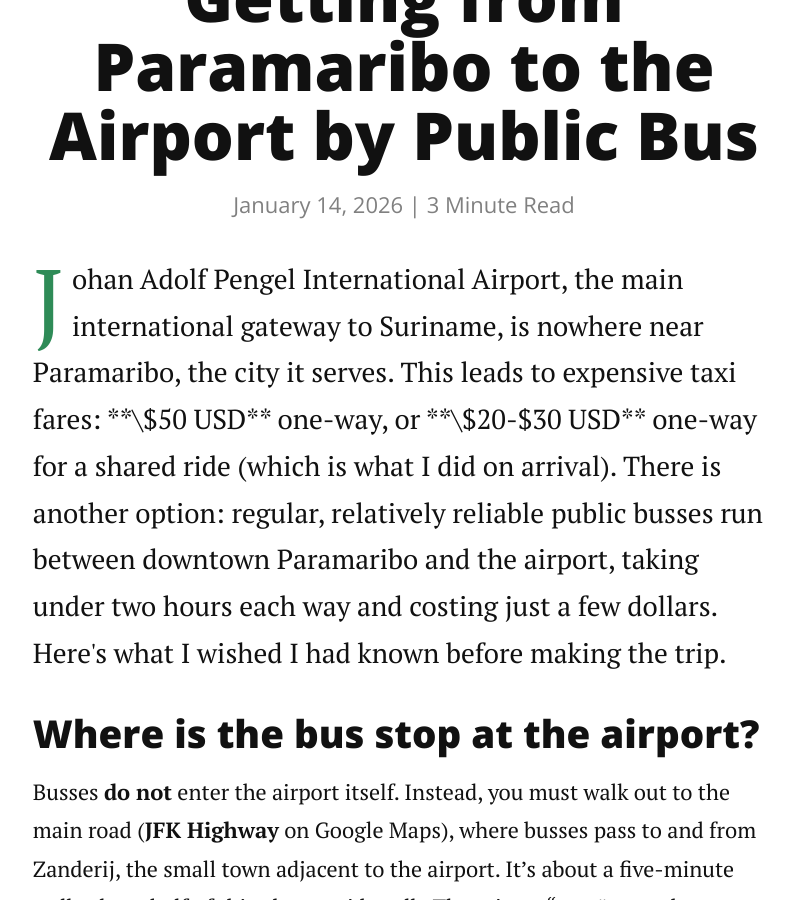
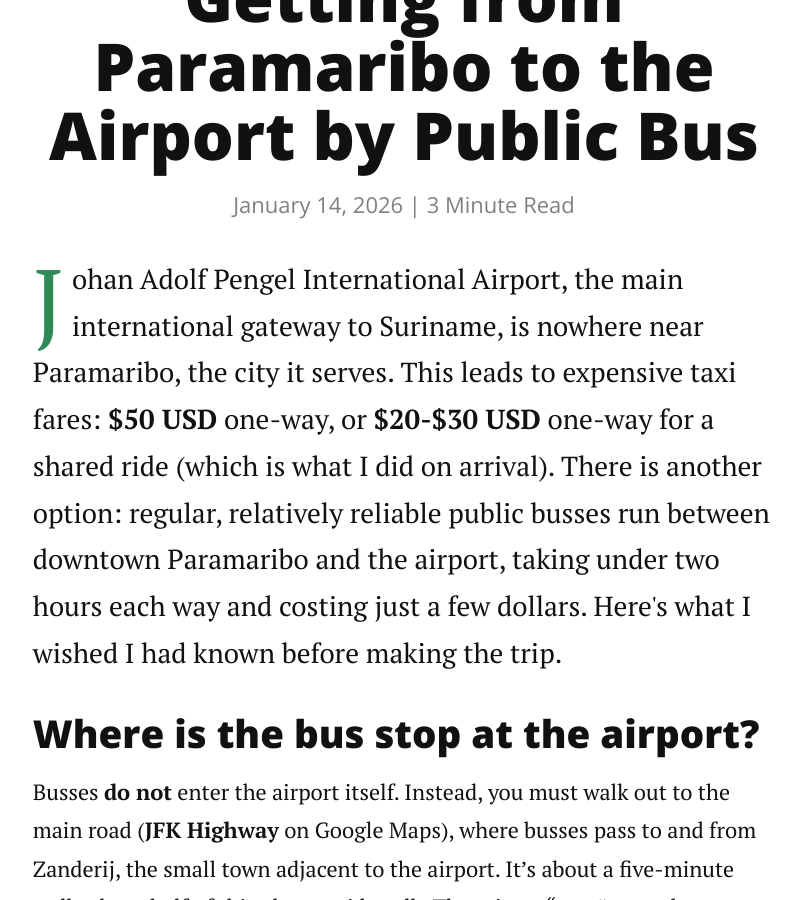
Before and after one commit to RatherBeExploring/ratherbeexploring.github.io, a Jekyll site: the page built from _posts/2026-01-14-paramaribo-airport-bus.markdown, in a window 1280 px wide and 900 px high, scrolled down 744 px. Shown: the whole window, without its empty margins (236-1037 px from the left). Built offline with Jekyll 4.4.1, drawn with Linux system fonts in a browser that asks for light colours; nearby versions of some CDN libraries.

Commit message:
Update 2026-01-14-paramaribo-airport-bus.markdown
Fixing bolding again

```diff
--- a/_posts/2026-01-14-paramaribo-airport-bus.markdown
+++ b/_posts/2026-01-14-paramaribo-airport-bus.markdown
@@ -6,7 +6,7 @@ description: "Yes, there is a public bus to and from the airport, and yes, it's
 image: surinamefeatured.jpg
 ---
 
-<p class="intro"><span class="dropcap">J</span>ohan Adolf Pengel International Airport, the main international gateway to Suriname, is nowhere near Paramaribo, the city it serves.  This leads to expensive taxi fares: **\$50 USD** one-way, or **\$20-$30 USD** one-way for a shared ride (which is what I did on arrival).  There is another option: regular, relatively reliable public busses run between downtown Paramaribo and the airport, taking under two hours each way and costing just a few dollars.  Here's what I wished I had known before making the trip.</p>
+<p class="intro"><span class="dropcap">J</span>ohan Adolf Pengel International Airport, the main international gateway to Suriname, is nowhere near Paramaribo, the city it serves.  This leads to expensive taxi fares: <strong>$50 USD</strong> one-way, or <strong>$20-$30 USD</strong> one-way for a shared ride (which is what I did on arrival).  There is another option: regular, relatively reliable public busses run between downtown Paramaribo and the airport, taking under two hours each way and costing just a few dollars.  Here's what I wished I had known before making the trip.</p>
 
 ### Where is the bus stop at the airport?
 
```
